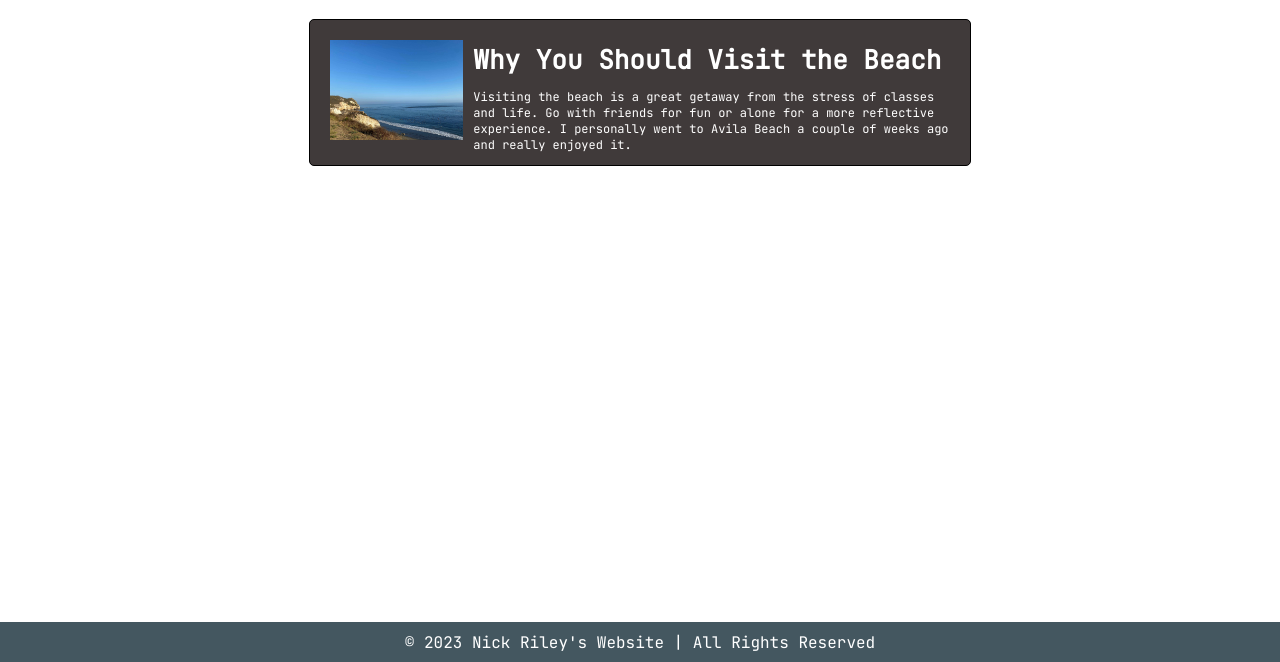
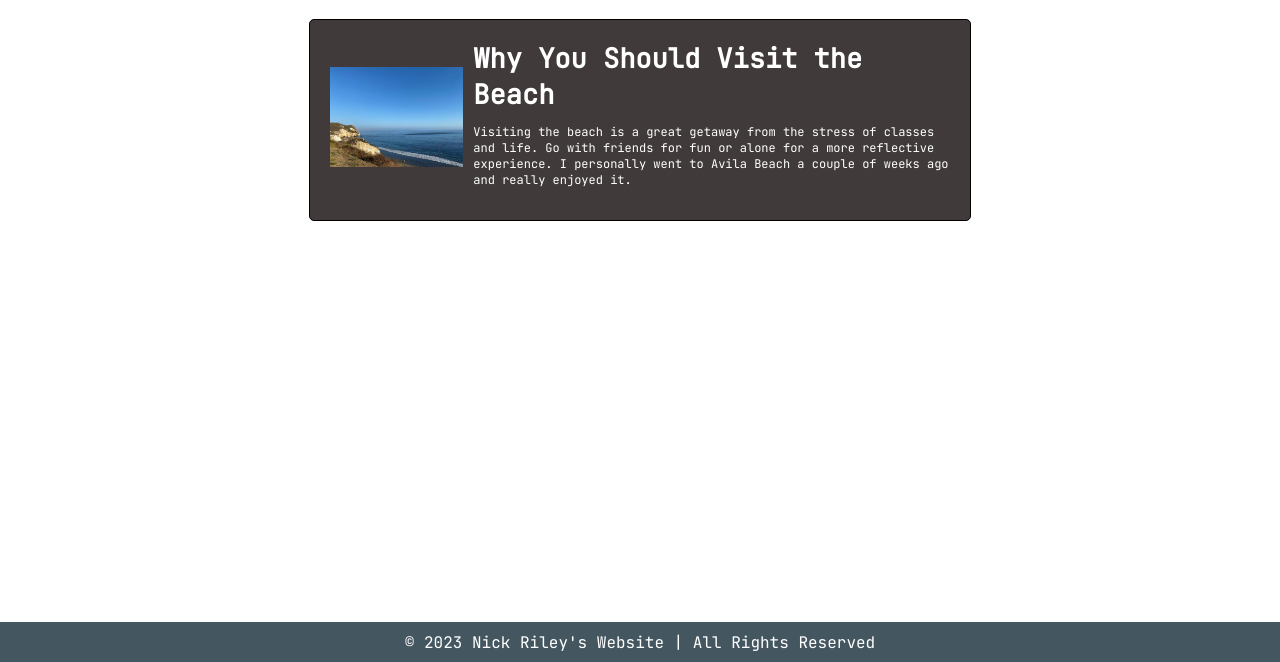
Before and after one commit to nriley-14/nriley-14.github.io, a plain HTML site: page blog.html in a window 1280 px wide. Shown: the part 138-800 px from the top of the page. Drawn offline with Linux system fonts and the light colour scheme.

Commit message:
fixed text spacing

```diff
--- a/styles.css
+++ b/styles.css
@@ -199,7 +199,7 @@ form {
 }
 
 .blog-text-box{
-  height: 100px;
+  height: 10%;
   color: white;
   margin-left: 10px;
 }
@@ -210,7 +210,7 @@ form {
 }
 
 .blog-title{
-  font-size: 26px;
+  font-size: 27px;
   margin: 0px;
 }
 
```
